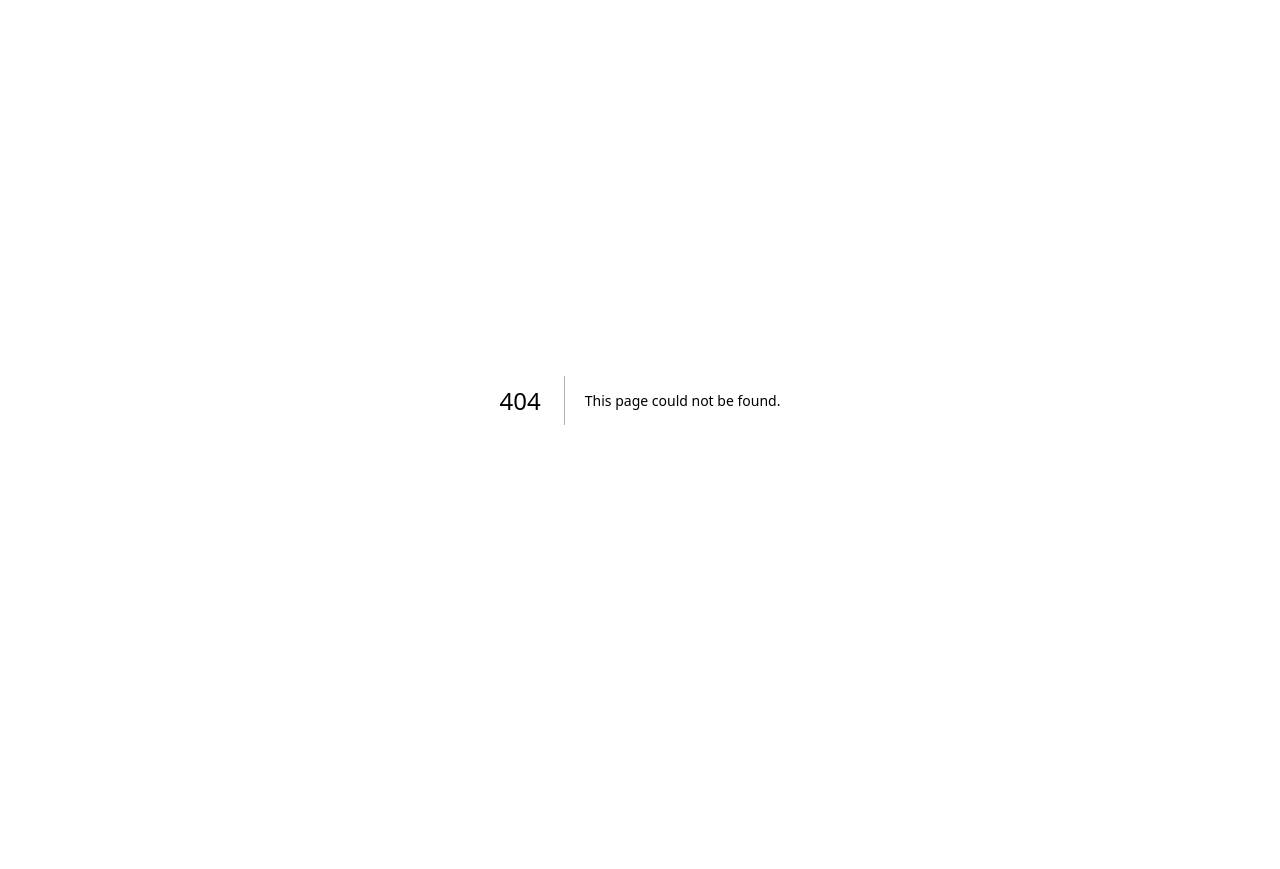
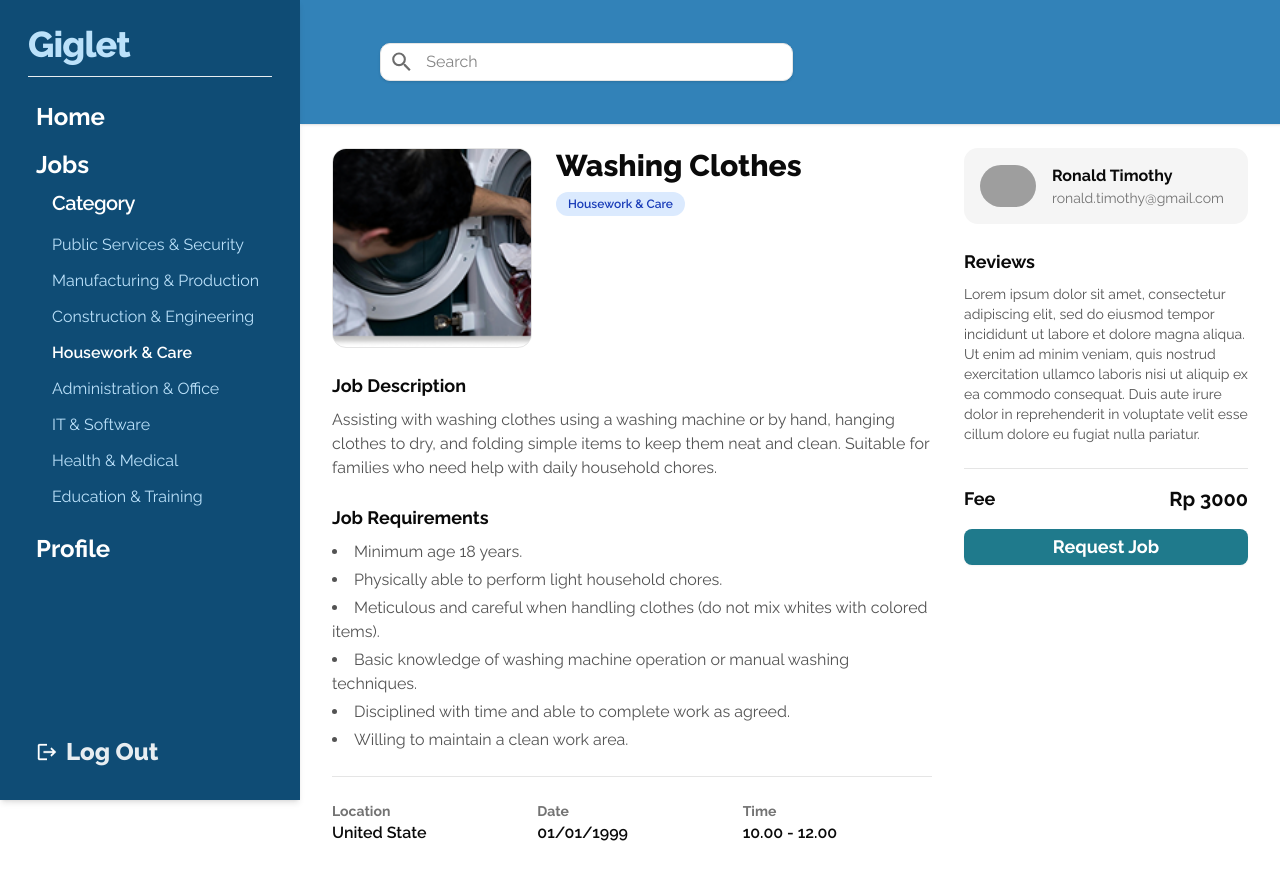
Before and after one commit to IntanWp/Giglet, a Next.js app: page /job-detail in a window 1280 px wide. Before the commit this address had no page. Before the commit the page ends 800 px from the top, so only its background shows below. Built offline with nearby package versions, Linux system fonts and the light colour scheme; grey boxes are pictures that could not be loaded.

Commit message:
Job Detail Page

```diff
--- /dev/null
+++ b/app/job-detail/page.tsx
@@ -0,0 +1,141 @@
+"use client";
+
+import { Sidebar, MobileSidebar } from "@/components/jobs/sidebar";
+import { Topbar } from "@/components/jobs/topbar";
+import { Button } from "@/components/ui/button";
+import Image from "next/image";
+import { ArrowLeft } from "lucide-react";
+import Link from "next/link";
+
+// Mock data
+const jobDetails = {
+  title: "Washing Clothes",
+  category: "Housework & Care",
+  image: "/images/washing-clothes.png",
+  description: "Assisting with washing clothes using a washing machine or by hand, hanging clothes to dry, and folding simple items to keep them neat and clean. Suitable for families who need help with daily household chores.",
+  requirements: [
+    "Minimum age 18 years.",
+    "Physically able to perform light household chores.",
+    "Meticulous and careful when handling clothes (do not mix whites with colored items).",
+    "Basic knowledge of washing machine operation or manual washing techniques.",
+    "Disciplined with time and able to complete work as agreed.",
+    "Willing to maintain a clean work area.",
+  ],
+  location: "United State",
+  date: "01/01/1999",
+  time: "10.00 - 12.00",
+  fee: "Rp 3000",
+  client: {
+    name: "Ronald Timothy",
+    email: "ronald.timothy@gmail.com",
+    avatar: "/placeholder-user.jpg",
+  },
+  reviews: "Lorem ipsum dolor sit amet, consectetur adipiscing elit, sed do eiusmod tempor incididunt ut labore et dolore magna aliqua. Ut enim ad minim veniam, quis nostrud exercitation ullamco laboris nisi ut aliquip ex ea commodo consequat. Duis aute irure dolor in reprehenderit in voluptate velit esse cillum dolore eu fugiat nulla pariatur."
+};
+
+export default function JobDetailPage() {
+  return (
+    // FIX 1: Changed padding to `lg:pl-75` to match your sidebar's width
+    <main className="min-h-screen w-full lg:pl-75 pt-16 bg-background">
+      <Topbar />
+      <div className="mx-auto w-full px-4 md:px-8 py-4 md:py-6 flex gap-4 md:gap-8">
+        <Sidebar activeCategory="housework-care" />
+        <div className="flex-1 min-w-0"> {/* Added min-w-0 to parent for flexbox safety */}
+          <MobileSidebar />
+          <section className="mt-3 md:mt-0">
+            <div className="flex items-center gap-2 md:gap-3 mb-4 md:mb-6">
+              <Link href="/" className="text-foreground/80 hover:text-foreground">
+                <ArrowLeft className="h-7 w-7 md:h-9 md:w-9" />
+              </Link>
+              <h1 className="text-xl md:text-2xl lg:text-3xl font-extrabold">Job Detail</h1>
+            </div>
+
+            <div className="grid grid-cols-1 lg:grid-cols-3 gap-8 items-start">
+              {/* Left Column: Job Details */}
+              <div className="lg:col-span-2 space-y-6 min-w-0">
+                <div className="flex flex-col sm:flex-row items-start gap-6">
+                  <div className="relative w-full sm:w-1/3 shrink-0 aspect-square">
+                    <Image
+                      src={jobDetails.image}
+                      alt={jobDetails.title}
+                      layout="fill"
+                      className="object-cover rounded-xl border border-border"
+                    />
+                  </div>
+                  <div className="flex-1 min-w-0">
+                    <h2 className="text-2xl md:text-3xl font-extrabold break-words">{jobDetails.title}</h2>
+                    <span className="mt-2 inline-block rounded-full bg-blue-100 text-blue-800 px-3 py-1 text-xs font-semibold">
+                      {jobDetails.category}
+                    </span>
+                  </div>
+                </div>
+
+                <div>
+                  <h3 className="text-lg font-bold">Job Description</h3>
+                  <p className="mt-2 text-foreground/70 break-words">{jobDetails.description}</p>
+                </div>
+
+                <div>
+                  <h3 className="text-lg font-bold">Job Requirements</h3>
+                  <ul className="mt-2 list-disc list-inside space-y-1 text-foreground/70">
+                    {jobDetails.requirements.map((req, i) => (
+                      <li key={i} className="break-words">{req}</li>
+                    ))}
+                  </ul>
+                </div>
+
+                <div className="grid grid-cols-1 sm:grid-cols-3 gap-4 border-t border-border pt-6">
+                  <div>
+                    <h4 className="font-bold text-sm text-muted-foreground">Location</h4>
+                    <p className="font-semibold break-words">{jobDetails.location}</p>
+                  </div>
+                  <div>
+                    <h4 className="font-bold text-sm text-muted-foreground">Date</h4>
+                    <p className="font-semibold">{jobDetails.date}</p>
+                  </div>
+                  <div>
+                    <h4 className="font-bold text-sm text-muted-foreground">Time</h4>
+                    <p className="font-semibold">{jobDetails.time}</p>
+                  </div>
+                </div>
+              </div>
+
+              {/* Right Column: Client, Reviews, Fee */}
+              <div className="space-y-6 min-w-0">
+                <div className="bg-secondary rounded-xl p-4 flex items-center gap-4">
+                  <Image
+                    src={jobDetails.client.avatar}
+                    alt={jobDetails.client.name}
+                    width={56}
+                    height={56}
+                    className="rounded-full shrink-0"
+                  />
+                  <div className="min-w-0">
+                    <div className="font-bold truncate">{jobDetails.client.name}</div>
+                    {/* FIX 2: Added `break-words` to prevent email from overflowing */}
+                    <div className="text-sm text-muted-foreground break-words">{jobDetails.client.email}</div>
+                  </div>
+                </div>
+
+                <div>
+                  <h3 className="text-lg font-bold">Reviews</h3>
+                  <p className="mt-2 text-sm text-foreground/70 break-words">{jobDetails.reviews}</p>
+                </div>
+
+                <div className="border-t border-border pt-4">
+                  <div className="flex justify-between items-center mb-4">
+                    <span className="text-lg font-bold">Fee</span>
+                    <span className="text-xl font-bold">{jobDetails.fee}</span>
+                  </div>
+                  <Button className="w-full text-lg font-bold" style={{ backgroundColor: "#1F7A8C", color: "white" }}>
+                    Request Job
+                  </Button>
+                </div>
+              </div>
+            </div>
+          </section>
+        </div>
+      </div>
+    </main>
+  );
+}
```
